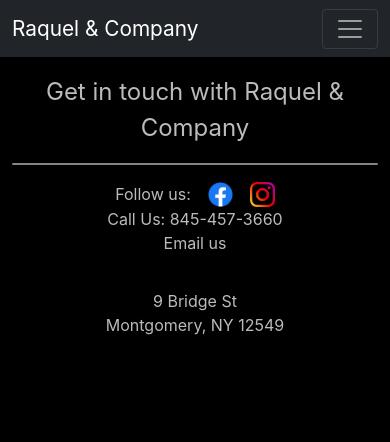
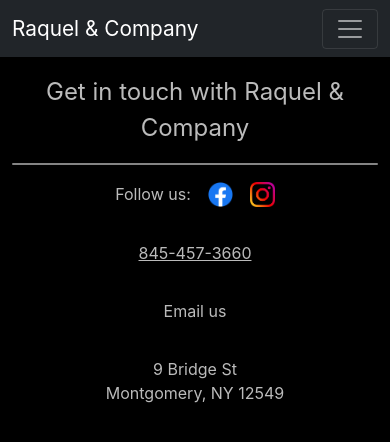
Before and after one commit to KevinCamacho/randco, a React (Create React App) app: page /contact-us in a window 390 px wide. Shown: the top 442 px of the page. Built offline with nearby package versions, Linux system fonts and the light colour scheme.

Commit message:
added phone link

```diff
--- a/src/components/ContactUsPage/ContactUsPage.js
+++ b/src/components/ContactUsPage/ContactUsPage.js
@@ -20,10 +20,10 @@ const ContactUsPage = () => {
                 <img className="facebook-logo" src={facebookIcon} alt="facebook" onClick={() => window.open('https://www.facebook.com/RaquelandCompany')} />
                 < img style={{ marginLeft: '17px' }} className="insta-logo" src={instaIcon} alt="instagram" onClick={() => window.open('https://www.instagram.com/randcosalon/')} />
             </div>
-            <Row>
-                <div>Call Us: 845-457-3660</div>
+            <Row style={{ marginTop: '34px' }}>
+                <a className="cellphone-link" href="tel:+8454573660">845-457-3660</a>
             </Row>
-            <Row>
+            <Row style={{ marginTop: '34px' }}>
                 <div>Email us</div>
             </Row>
             <Row style={{ marginTop: '34px' }}>
--- a/src/components/ContactUsPage/ContactUsPage.scss
+++ b/src/components/ContactUsPage/ContactUsPage.scss
@@ -0,0 +1,9 @@
+@import '../../index.scss';
+
+.cellphone-link {
+    color: $color4;
+
+    &:hover {
+        color: $color4  !important;
+    }
+}
```
